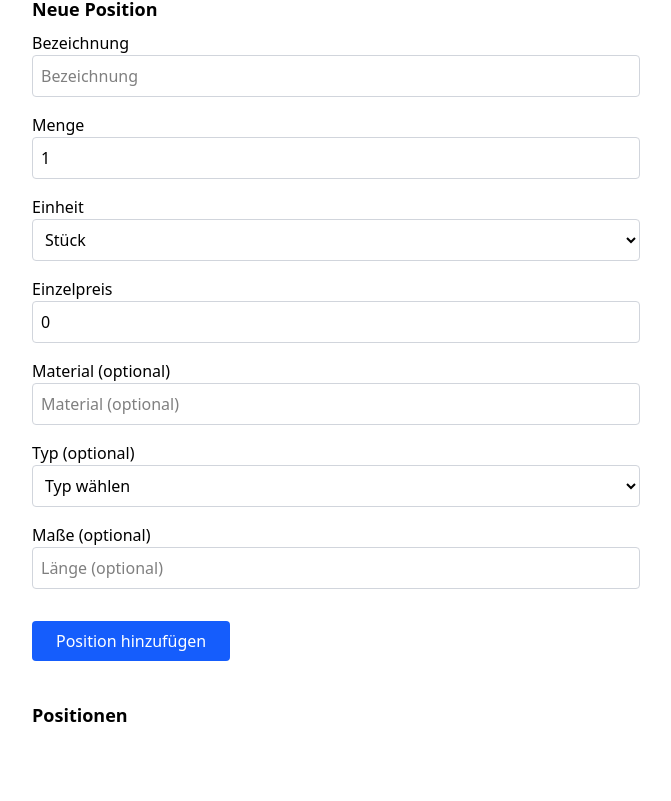
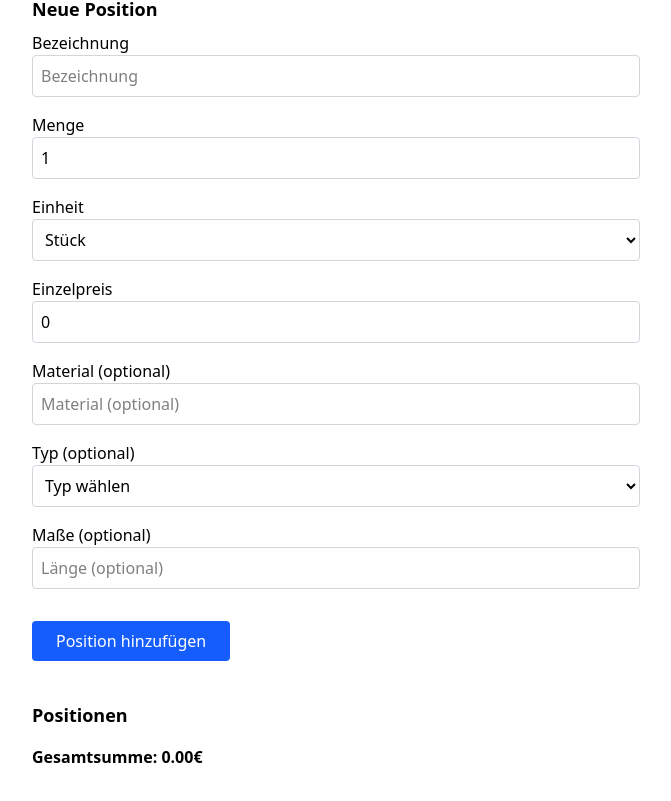
Before and after one commit to TheRealAniko/smart-offer-ui, a React (Vite) app: page / in a window 1280 px wide. Shown: the part 606-1407 px from the top of the page, without its empty margins (304-975 px from the left). Before the commit the page ends 1375 px from the top, so only its background shows below. Built offline with nearby package versions, Linux system fonts and the light colour scheme.

Commit message:
feat: calculate and display total price for all positions

```diff
--- a/src/components/OfferForm.tsx
+++ b/src/components/OfferForm.tsx
@@ -67,6 +67,12 @@ const OfferForm = () => {
                 height: undefined,
             },
         });
+    };
+
+    const calculateTotal = (): number => {
+        return offer.positions.reduce((sum, pos) => {
+            return sum + pos.unitPrice * pos.quantity;
+        }, 0);
     };
 
     return (
@@ -316,6 +322,10 @@ const OfferForm = () => {
                         ))}
                     </ul>
                 </div>
+
+                <div className="mt-4 font-semibold">
+                    Gesamtsumme: {calculateTotal().toFixed(2)}€
+                </div>
             </div>
         </form>
     );
```
